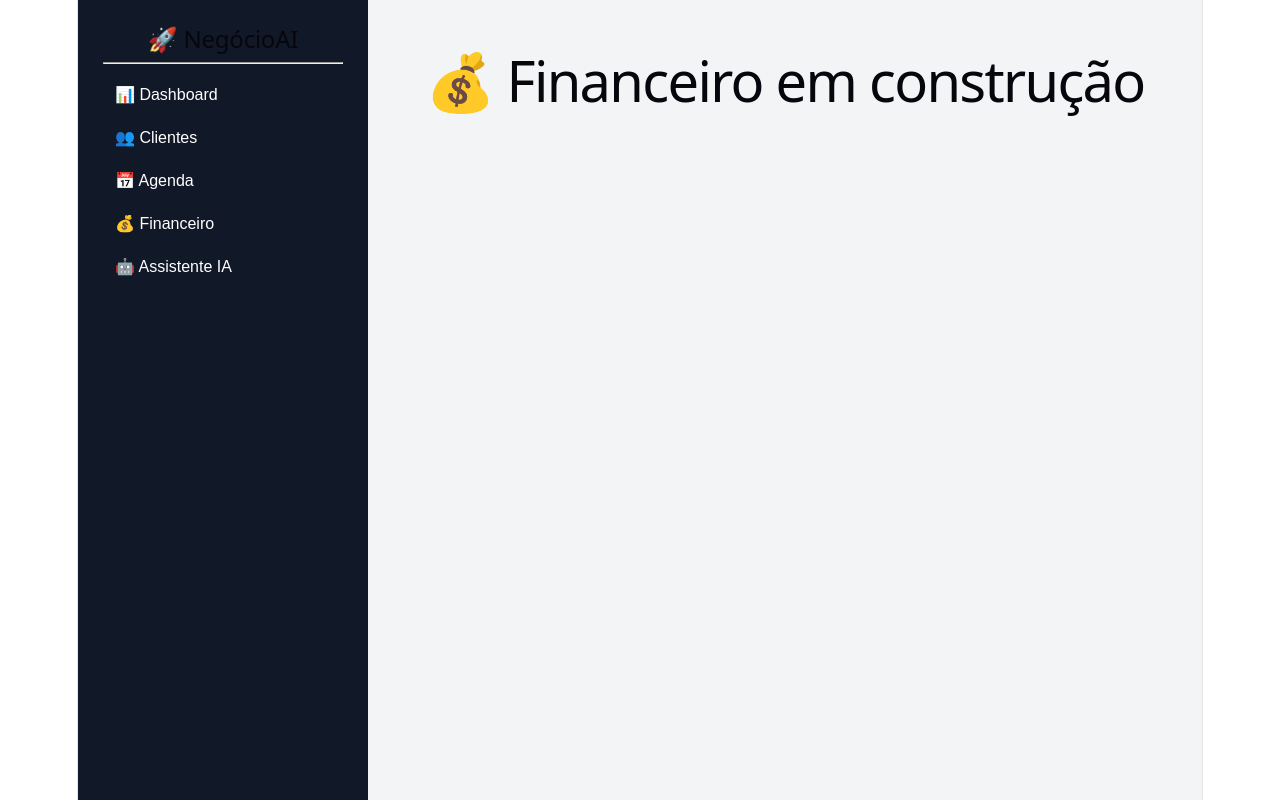
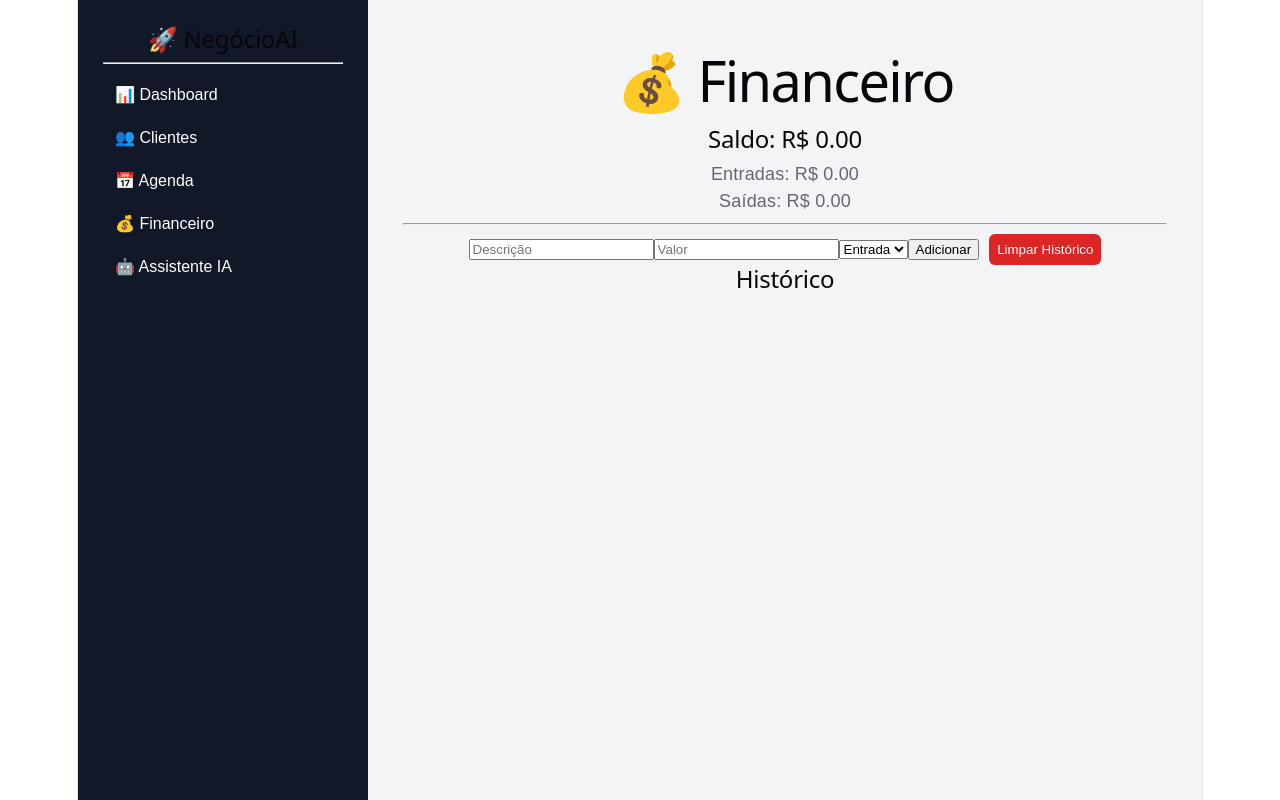
Before and after one commit to gilsonfc1/frontend, a React app: page / in a window 1280 px wide. Both pictures are taken after a click on the button "💰 Financeiro". Built offline with nearby package versions, Linux system fonts and the light colour scheme; the HTML template or start-up script is replaced by a standard one.

Commit message:
Modulo financeiro funcionando

```diff
--- a/src/App.jsx
+++ b/src/App.jsx
@@ -1,32 +1,40 @@
 import { useState } from "react";
+
 import Dashboard from "./pages/Dashboard";
 import Clientes from "./pages/Clientes";
+import Financeiro from "./pages/Financeiro";
+
 
 function App() {
 
   const [pagina, setPagina] = useState("dashboard");
 
+
   return (
+
     <div
       style={{
-        display: "flex",
-        height: "100vh",
-        fontFamily: "Arial"
+        display:"flex",
+        height:"100vh",
+        fontFamily:"Arial"
       }}
     >
 
+
       <aside
         style={{
-          width: "240px",
-          background: "#111827",
-          color: "white",
-          padding: "25px"
+          width:"240px",
+          background:"#111827",
+          color:"white",
+          padding:"25px"
         }}
       >
+
 
         <h2>🚀 NegócioAI</h2>
 
         <hr />
+
 
         <button
           onClick={() => setPagina("dashboard")}
@@ -71,17 +79,24 @@ function App() {
       </aside>
 
 
+
       <main
         style={{
-          flex: 1,
-          padding: "35px",
-          background: "#f3f4f6"
+          flex:1,
+          background:"#f3f4f6",
+          padding:"35px"
         }}
       >
 
+
         {pagina === "dashboard" && <Dashboard />}
 
+
         {pagina === "clientes" && <Clientes />}
+
+
+        {pagina === "financeiro" && <Financeiro />}
+
 
 
         {pagina === "agenda" &&
@@ -89,34 +104,36 @@ function App() {
         }
 
 
-        {pagina === "financeiro" &&
-          <h1>💰 Financeiro em construção</h1>
-        }
-
 
         {pagina === "ia" &&
           <h1>🤖 Assistente IA em construção</h1>
         }
 
 
+
       </main>
 
 
     </div>
+
   );
 }
 
 
+
 const estiloBotao = {
-  background: "transparent",
-  color: "white",
-  border: "none",
-  padding: "12px",
-  width: "100%",
-  textAlign: "left",
-  fontSize: "16px",
-  cursor: "pointer"
+
+  background:"transparent",
+  color:"white",
+  border:"none",
+  padding:"12px",
+  width:"100%",
+  textAlign:"left",
+  fontSize:"16px",
+  cursor:"pointer"
+
 };
 
 
+
 export default App;
--- /dev/null
+++ b/src/pages/Financeiro.jsx
@@ -0,0 +1,159 @@
+import { useState } from "react";
+
+function Financeiro() {
+
+  const [descricao, setDescricao] = useState("");
+  const [valor, setValor] = useState("");
+  const [tipo, setTipo] = useState("entrada");
+
+  const [movimentos, setMovimentos] = useState(() => {
+    const dados = localStorage.getItem("financeiro");
+    return dados ? JSON.parse(dados) : [];
+  });
+
+
+  function adicionarMovimento() {
+
+    if (!descricao || !valor || isNaN(Number(valor.replace(",", ".")))) {
+  return;
+}
+   const novoMovimento = {
+  descricao,
+  valor: Number(valor.replace(",", ".")),
+  tipo
+};
+
+
+    const novaLista = [
+      ...movimentos,
+      novoMovimento
+    ];
+
+
+    setMovimentos(novaLista);
+
+
+    localStorage.setItem(
+      "financeiro",
+      JSON.stringify(novaLista)
+    );
+
+
+    setDescricao("");
+    setValor("");
+
+  }
+
+
+  const entradas = movimentos
+  .filter(item => item.tipo.toLowerCase() === "entrada")
+  .reduce((total, item) => total + Number(item.valor), 0);
+
+
+  const despesas = movimentos
+    .filter(item => item.tipo === "saida")
+    .reduce((total, item) => total + item.valor, 0);
+
+
+  const saldo = entradas - despesas;
+
+
+  return (
+    <div>
+
+      <h1>💰 Financeiro</h1>
+
+
+      <h2>
+        Saldo: R$ {saldo.toFixed(2)}
+      </h2>
+
+
+      <p>
+        Entradas: R$ {entradas.toFixed(2)}
+      </p>
+
+
+      <p>
+        Saídas: R$ {despesas.toFixed(2)}
+      </p>
+
+
+      <hr />
+
+
+      <input
+        placeholder="Descrição"
+        value={descricao}
+        onChange={(e)=>setDescricao(e.target.value)}
+      />
+
+
+      <input
+        placeholder="Valor"
+        value={valor}
+        onChange={(e)=>setValor(e.target.value)}
+      />
+
+
+      <select
+        value={tipo}
+        onChange={(e)=>setTipo(e.target.value)}
+      >
+
+        <option value="entrada">
+          Entrada
+        </option>
+
+        <option value="saida">
+          Saída
+        </option>
+
+      </select>
+
+
+      <button onClick={adicionarMovimento}>
+        Adicionar
+      </button>
+<button
+  onClick={() => {
+    localStorage.removeItem("financeiro");
+    setMovimentos([]);
+  }}
+  style={{
+    marginLeft: "10px",
+    background: "#dc2626",
+    color: "white",
+    padding: "8px",
+    border: "none",
+    borderRadius: "6px"
+  }}
+>
+  Limpar Histórico
+</button>
+
+      <h2>
+        Histórico
+      </h2>
+
+
+      {movimentos.map((item,index)=>(
+
+        <div key={index}>
+
+          {item.descricao} -
+          R$ {item.valor}
+
+          ({item.tipo})
+
+        </div>
+
+      ))}
+
+
+    </div>
+  );
+}
+
+
+export default Financeiro;
```
